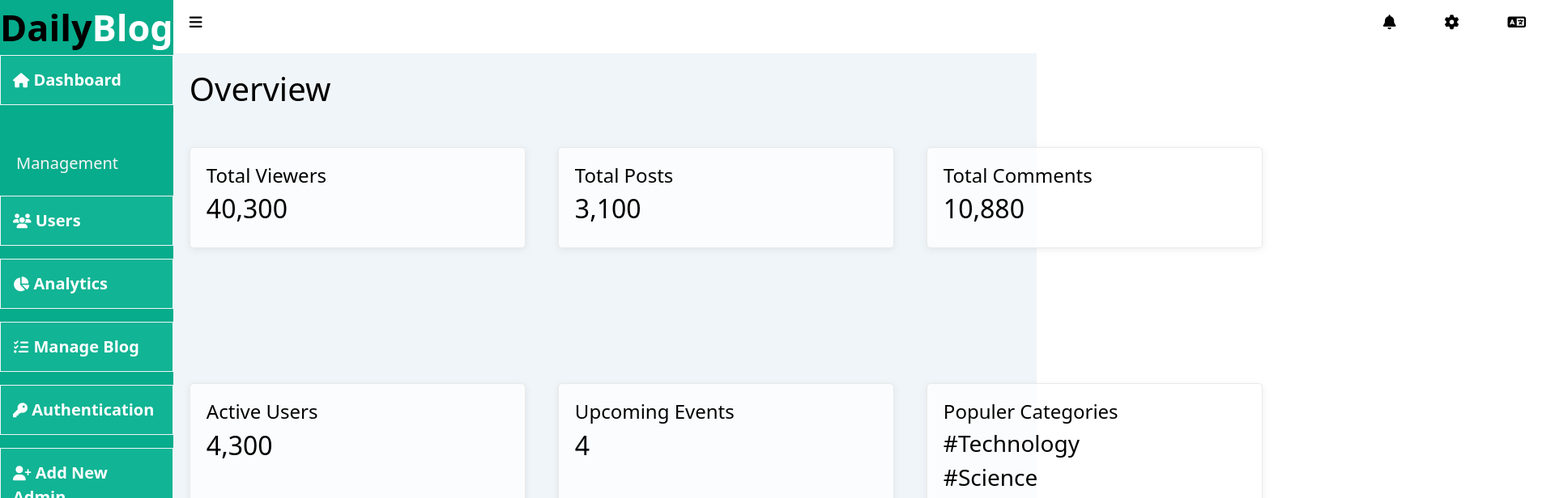
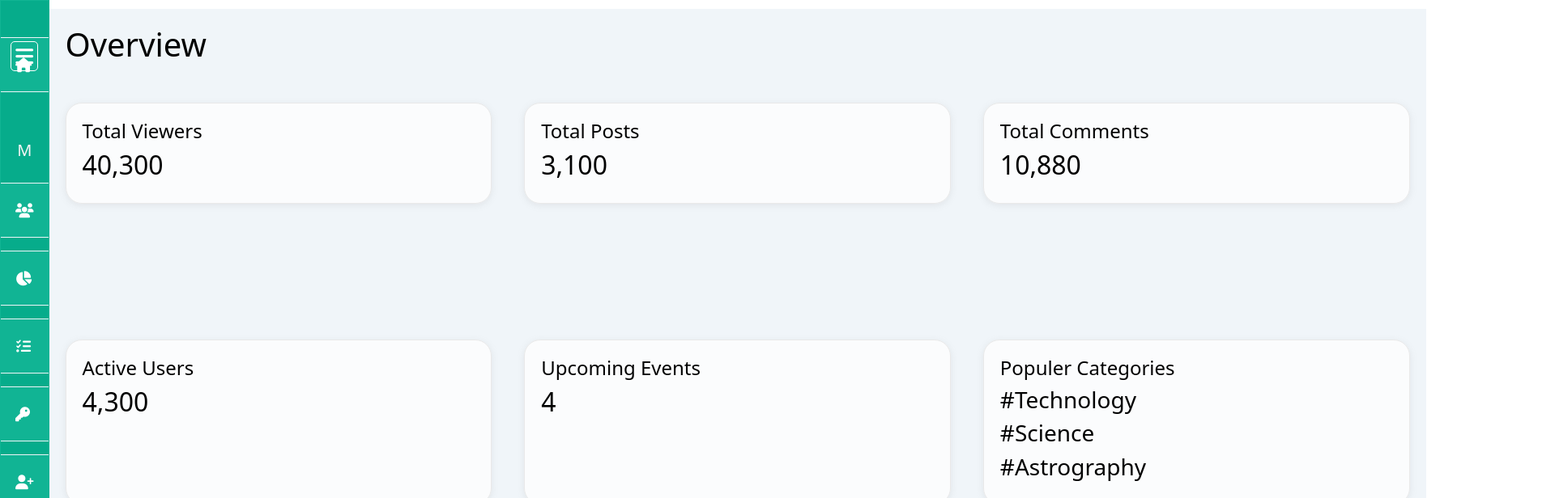
Before and after one commit to MdSalman2022/dailyblog-site, a React (Create React App) app: page /dashboard in a window 1280 px wide. Shown: the top 616 px of the page at 81% size, 1920 px wide, since content can reach past the window. Built offline with nearby package versions, Linux system fonts and the light colour scheme.

Commit message:
dashboard

```diff
--- a/src/components/client/pages/login/login.css
+++ b/src/components/client/pages/login/login.css
@@ -62,7 +62,7 @@
 @media only screen and (max-width: 768px) {
   .loginPageCard{
       width: 80%;
-        height: 50vh;
+      height: 70vh;
   }
   .loginPageCard form div input{
       border-radius: 5px;
--- a/src/components/deshboard/MainDashboard/MainDeshboard.js
+++ b/src/components/deshboard/MainDashboard/MainDeshboard.js
@@ -1,38 +1,104 @@
-import React from 'react';
-import Logo from '../../common/logo/Logo';
-import './mainDashbaord.css'
-
+import React, { useState } from "react";
+import { NavLink } from "react-router-dom";
+import Logo from "../../common/logo/Logo";
+import "./mainDashbaord.css";
 
 const MainDeshboard = () => {
+  const [toggle, setToggle] = useState(false);
 
   return (
     <div className="dashboard">
       <div className="dashboardBody">
         <aside>
-                    <Logo design={{fontSize:"30px", color:"#fff"}} />
-                    <p><i class="fa-solid fa-house"></i> Dashboard</p>
+          <div className="toggleBox">
+            {toggle ? (
+              <p onClick={() => setToggle((prev) => !prev)}>
+
+                <div className="humburger">
+                  <i class="fa-solid fa-bars-staggered"></i>
+                </div>
+              </p>
+            ) : (
+              <p onClick={() => setToggle((prev) => !prev)}>
+
+                <div className="humburger close">
+                  <i class="fa-solid fa-bars"></i>
+                </div>
+              </p>
+            )}
+          </div>
+
+          {toggle ? (
+            <div className="dashboard1">
+              <p>
+                <i class="fa-solid fa-house"></i> Dashboard
+              </p>
               <br />
               <h5>Management</h5>
+              <p>
+                <i class="fa-solid fa-users"></i> Users
+              </p>
+              <p>
+                <i class="fa-solid fa-chart-pie"></i> Analytics
+              </p>
+              <p>
+                <i class="fa-solid fa-list-check"></i> Manage Blog
+              </p>
+              <p>
+                <i class="fa-solid fa-key"></i> Authentication
+              </p>
+              <p>
+                <i class="fa-solid fa-user-plus"></i> Add New Admin
+              </p>
+              <br />
+              <NavLink className="logout" to="/"><p>
+                <i class="fa-solid fa-arrow-right-from-bracket"></i> Logout
+              </p></NavLink>
+            </div>
+          ) : (
+            <div className="dashboard2">
+              <p>
+                <i class="fa-solid fa-house"></i>
+              </p>
+              <br />
+              <h5>M</h5>
+              <p>
+                <i class="fa-solid fa-users"></i>
+              </p>
+              <p>
+                <i class="fa-solid fa-chart-pie"></i>
+              </p>
+              <p>
+                <i class="fa-solid fa-list-check"></i>
+              </p>
+              <p>
+                <i class="fa-solid fa-key"></i>
+              </p>
+              <p>
+                <i class="fa-solid fa-user-plus"></i>
+              </p>
+              <br />
+              <NavLink className="logout" to="/"><p>
+                <i class="fa-solid fa-arrow-right-from-bracket"></i>
+              </p></NavLink>
+            </div>
+          )}
+        </aside>
 
-                    <p><i class="fa-solid fa-users"></i> Users</p>
-                    <p><i class="fa-solid fa-chart-pie"></i> Analytics</p>
-                    <p><i class="fa-solid fa-list-check"></i> Manage Blog</p>
-                    <p><i class="fa-solid fa-key"></i> Authentication</p>
-                    <p><i class="fa-solid fa-user-plus"></i> Add New Admin</p>
-                    <br />
-                    <p><i class="fa-solid fa-arrow-right-from-bracket"></i> Logout</p>
-                </aside>
         <main className="bodyContent">
-                    <div className='header'>
-                        <div><i class="fa-solid fa-bars"></i></div>
-
+          <div className="header">
             <div></div>
-                        <div className='heading'><i class="fa-solid fa-bell"></i> <i class="fa-solid fa-gear"></i> <i class="fa-solid fa-language"></i> <i class="fa-solid fa-user-tie"></i> <small>Kate Bisop </small> </div>
-
+            <div className="heading">
+              <p>
+                <i class="fa-solid fa-bell"></i>
+                <i class="fa-solid fa-gear"></i>
+                <i class="fa-solid fa-language"></i>
+                <i class="fa-solid fa-user-tie"></i> Kate Bisop
+              </p>
+            </div>
           </div>
 
-
-                    <div className='content'>
+          <div className="content">
             <div>
               <h1>Overview</h1>
               <div className="grid-container">
@@ -49,7 +115,6 @@ const MainDeshboard = () => {
                   <h2>10,880</h2>
                 </div>
               </div>
-
             </div>
             <div>
               <div className="grid-container">
@@ -83,19 +148,10 @@ const MainDeshboard = () => {
                 </div>
               </div>
             </div>
-
           </div>
-                    <div>
-
-                    </div>
-
-
-
+          <div></div>
         </main>
       </div>
-
-
-
     </div>
   );
 };
--- a/src/components/deshboard/MainDashboard/mainDashbaord.css
+++ b/src/components/deshboard/MainDashboard/mainDashbaord.css
@@ -1,18 +1,26 @@
 
 .dashboardBody {
   display: grid;
-  grid-template-columns: 1fr 6fr;
+  grid-template-columns: auto 6fr;
   color: #fff;
   height: 100vh;
   background: #f0f5f9;
 }
 
 aside {
+  margin-top: 0px;
+  margin-right: 0px;
+  margin-bottom: 0px;
   background: #06ac8b;
+  position: relative;
+  display: flex;
+  flex-direction: column;
+  justify-content: center;
+  align-items: center;
+  border: 1px solid #11b494;
+  z-index: 111;
 }
-.heading i{
-    padding:0px 30px;
-}
+
 .bodyContent {
   color: #000;
   display: grid;
@@ -22,29 +30,42 @@ aside {
 }
 .header{
   background-color: #fff;
-  padding: 20px;
   display: grid;
-  grid-template-columns: 5% 75% 20%;
-  width: 1820px;
-  grid-gap: 10px;
-
+  grid-template-columns: 70% 30%;
+  text-align: right;
+  box-sizing: border-box;
+  z-index: 1;
+  position: absolute;
+  top: 0;
+  left: 0;
+  width: 100%;
+}
+.heading i{
+  color: #000;
+  margin-top: 20px;
+  margin-right: 20px;
+  padding:10px 20px 10px 20px;
+}
+.heading p{
+  padding-right: 20px;
 }
 
-.header i{
-  color: #000;
-  text-align: left;
-  float: left;
-  padding-top: 20px;
-}
-.dashboard p{
+
+.dashboard1 p,
+.dashboard2 p{
+  padding: 10px 20px 10px 20px;
   font-size: 20px;
   font-weight: bold;
-  padding: 15px;
+  padding: 18px;
   background-color:#11b494 ;
   border: 1px solid #f0f5f9;
+  border-left: none;
+  border-right: none;
+  /* border-radius: 10px; */
 }
 h5{
   padding: 20px;
+  text-align: center;
   color: whitesmoke;
 }
 
@@ -69,17 +90,23 @@ i{
 .content{
   display: grid;
   grid-template-rows: 1fr 1fr;
+  width: 1700px;
+  margin-right: 30px;
+  /* margin-top:900px; */
+  background-color: #f0f5f9;
+  z-index: 1111;
+  position: absolute;
 }
 
 .grid-container{
   display: grid;
-  grid-template-columns: 1fr 1fr 1fr 1fr;
-}
-.grid-container2{
-  display: grid;
-  grid-template-columns: 1fr 1fr;
+  grid-template-columns: 1fr 1fr 1fr;
 }
 
+.humburger{
+  border: 1px solid #fff;
+  border-radius: 5px;
+}
 .col{
   background-color: #ffffffb7;
   padding: 20px;
@@ -88,6 +115,7 @@ i{
   margin: 20px;
   margin-bottom: 10px;
   box-shadow: rgba(139, 139, 139, 0.144) 0px 2px 8px 0px;
+  border-radius: 20px;
 }
 
 .col:hover{
@@ -102,3 +130,33 @@ i:hover{
   cursor: pointer;
   color: #11b494;
 }
+
+
+
+aside .toggleBox {
+  color: #fff;
+  position: absolute;
+  top: 0;
+  padding-bottom: 50px;
+}
+
+.humburger i {
+  padding: 5px;
+  text-align: center;
+  font-size: 25px;
+}
+
+.humburger i:hover {
+  cursor: pointer;
+  color: #11b494;
+  background-color: #fff;
+}
+
+.dashboard1 NavLink{
+  color: #fff;
+}
+
+.logout{
+  text-decoration: none;
+  color: #fff;
+}
```
Also changed, not shown: src/components/client/pages/login/Login.js (+38 -26 lines), src/components/common/logo/Logo.css (+5 -5 lines). Lines whose indentation alone changed are shown as unchanged.
